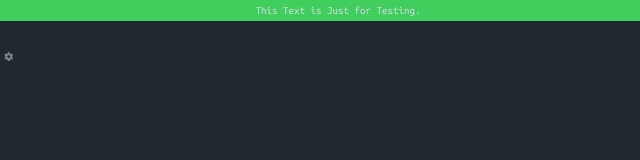
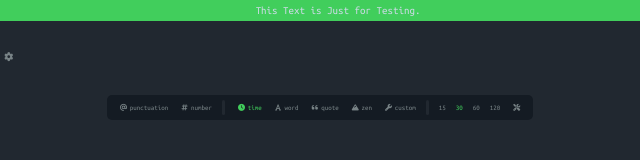
Before and after one commit to Eso70/NewTypingProject, a plain HTML site: page index.html in a window 1280 px wide. Shown: the full height of the page, 320-960 px from the left. Drawn offline with Linux system fonts and the light colour scheme; a web font is replaced by a local one.

Commit message:
adding Menu

```diff
--- a/index.html
+++ b/index.html
@@ -86,6 +86,56 @@
                 </div>
             </nav>
         </header>
+        <main>
+            <div id="menu">
+                <div class="menu-buttons">
+                    <div class="left-buttons">
+                        <button class="buttonsOfMenu">
+                            <i class="fas fa-fw fa-at"></i>punctuation
+                        </button>
+                        <button class="buttonsOfMenu">
+                            <i class="fas fa-fw fa-hashtag"></i>number
+                        </button>
+                    </div>
+                    <div class="spacer"></div>
+                    <div class="middle-buttons">
+                        <button class="buttonsOfMenu active">
+                            <i class="fas fa-fw fa-clock"></i>time
+                        </button>
+                        <button class="buttonsOfMenu">
+                            <i class="fas fa-fw fa-font"></i>word
+                        </button>
+                        <button class="buttonsOfMenu">
+                            <i class="fas fa-fw fa-quote-left"></i>quote
+                        </button>
+                        <button class="buttonsOfMenu">
+                            <i class="fas fa-fw fa-mountain"></i>zen
+                        </button>
+                        <button class="buttonsOfMenu">
+                            <i class="fas fa-fw fa-wrench"></i>custom
+                        </button>
+                    </div>
+                    <div class="spacer"></div>
+                    <div class="right-buttons">
+                        <button class="buttonsOfMenu">
+                            15
+                        </button>
+                        <button class="buttonsOfMenu active">
+                            30
+                        </button>
+                        <button class="buttonsOfMenu">
+                            60
+                        </button>
+                        <button class="buttonsOfMenu">
+                            120
+                        </button>
+                        <button class="buttonsOfMenu">
+                            <i class="fas fa-fw fa-tools"></i>
+                        </button>
+                    </div>
+                </div>
+            </div>
+        </main>
     </div>
     <script src="scripts.js"></script>
 </body>
--- a/styles.css
+++ b/styles.css
@@ -65,6 +65,7 @@ body{
         }
     }
 }
+#app{
     header{
         padding:2% 11%;
         display:flex;
@@ -121,4 +122,80 @@ header{
                 }
             }
         }
+        @media only screen and (max-width: 430px){
+            #text-logo{
+                display:none;
             }
+        }
+    }
+    main{
+        width:100%;
+        display:flex;
+        #menu{
+            display:flex;
+            justify-content: center;
+            align-items: center;
+            width:100%;
+            padding:3px 30px;
+            .menu-buttons{
+                display:flex;
+                justify-content: center;
+                align-items: center;
+                background-color: var(--sub-alt-color);
+                padding:0rem .3rem;
+                border-radius: 5px;
+                .left-buttons{
+                    display:flex;
+                    justify-content: center;
+                    align-items: center;
+                }
+                .spacer{
+                    width:3px;
+                    height:15px;
+                    border-radius: 5px;
+                    background-color: var(--bg-color);
+                    margin:5px;
+                }
+                .middle-buttons{
+                    display:flex;
+                    justify-content:center;
+                    align-items: center;
+                }
+                .right-buttons{
+                    display:flex;
+                    justify-content: center;
+                    align-items: center;
+                }
+            }
+        }
+        .buttonsOfMenu{
+            font-family:'Ubuntu Mono', sans-serif;
+            background-color: transparent;
+            color:var(--sub-color);
+            border:none;
+            font-size:7px;
+            margin:5px;
+            display: flex;
+            align-items: center;
+            justify-content: center;
+            vertical-align: middle;
+            &:hover{
+                color:var(--text-color);
+                cursor:pointer;
+            }
+            &.active{
+                color:var(--main-color)
+            }
+            i{
+                vertical-align: middle;
+                margin:2px;
+                font-size:7px;
+            }
+        }
+        @media only screen and (max-width: 430px){
+            #menu{
+                display:none;
+            }
+        }
+    }
+}
```
Lines whose indentation alone changed are shown as unchanged.
